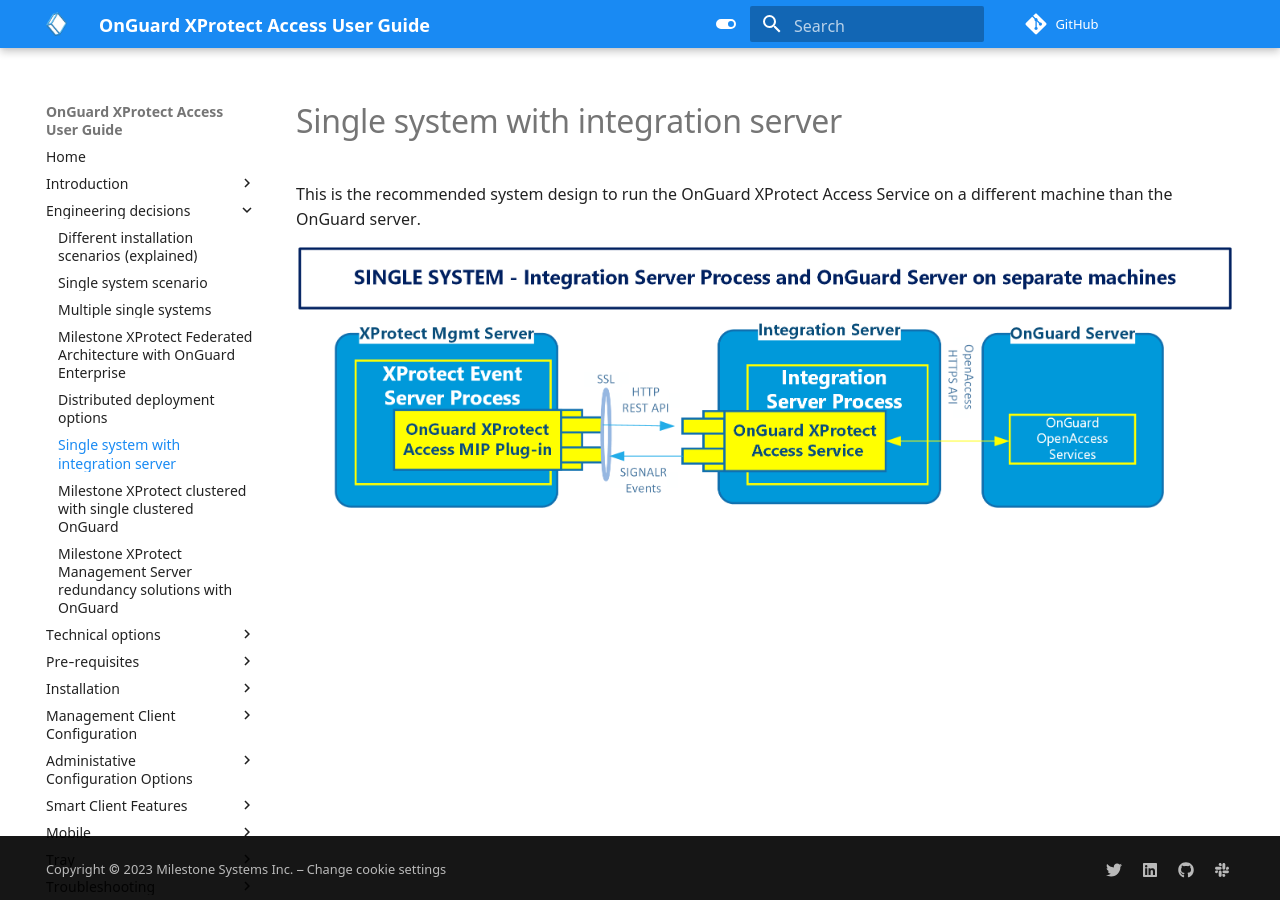
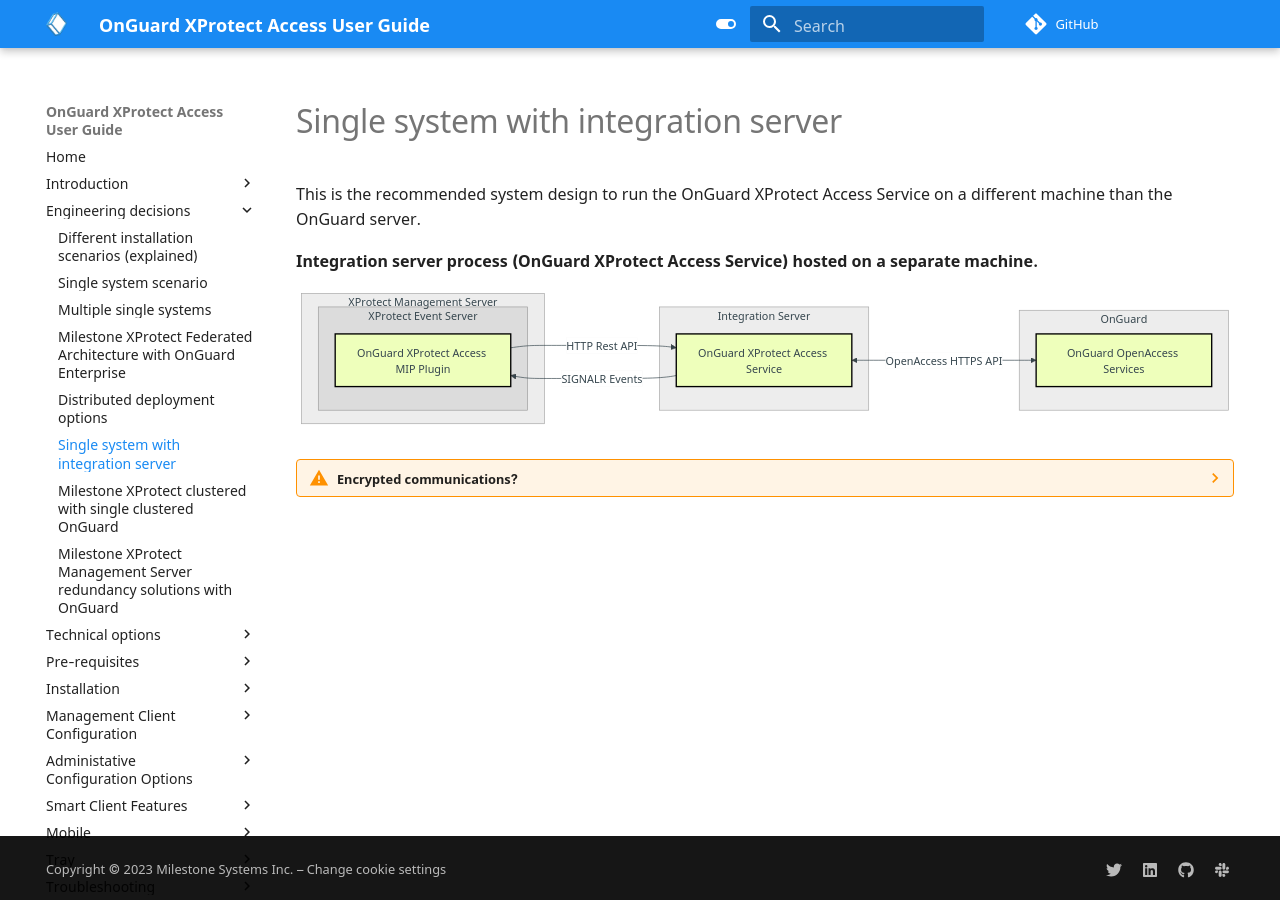
Before and after one commit to mjt-milestone/XPALenelS2DocSite, an MkDocs documentation site: the page built from docs/Plan/SingleWIntSrv.md, in a window 1280 px wide. Built offline with MkDocs 1.6.1 and Material for MkDocs 9.7.7, drawn with Linux system fonts in a browser that asks for light colours; comment, search, counter and statistics services are not loaded; some of the changed lines change nothing that is shown.

Commit message:
Integration Server mermaids

````diff
--- a/docs/Plan/SingleWIntSrv.md
+++ b/docs/Plan/SingleWIntSrv.md
@@ -2,4 +2,25 @@
 
 This is the recommended system design to run the OnGuard XProtect Access Service on a different machine than the OnGuard server.
 
-![SingleWithIntegrationServer](img/IntegrationServerArch.png)
+**Integration server process (OnGuard XProtect Access Service) hosted on a separate machine.**
+```mermaid
+flowchart LR
+    A-->|HTTP Rest API|B
+    B<-->|OpenAccess HTTPS API|C
+    B-->|SIGNALR Events|A
+    subgraph XProtect Management Server
+        subgraph XProtect Event Server
+        A[OnGuard XProtect Access MIP Plugin]:::XPClass
+        end
+    end
+    subgraph Integration Server
+    B[OnGuard XProtect Access Service]:::XPClass
+    end
+    subgraph OnGuard
+    C[OnGuard OpenAccess Services]:::XPClass
+    end
+
+    classDef XPClass fill:#efb, stroke:#000, stroke-width:2px
+```
+??? warning "Encrypted communications?"
+    All communication and authentication between the OnGuard XProtect Access MIP Plugin and the OnGuard XProtect Access Service can be fully encrypted and secured in both directions. Please read [Applying sercure communications between XProtect and the OnGuard XProtect Access Service](/Tech/XProtectCerts/) and [Applying secure communications between the OnGuard XProtect Access Service and OpenAccess](/Tech/OnGuardCerts/)
````
